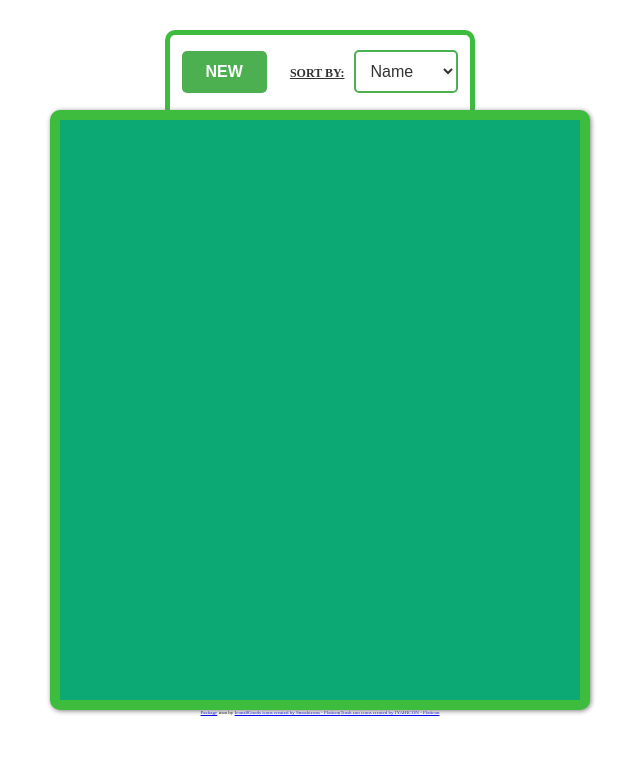
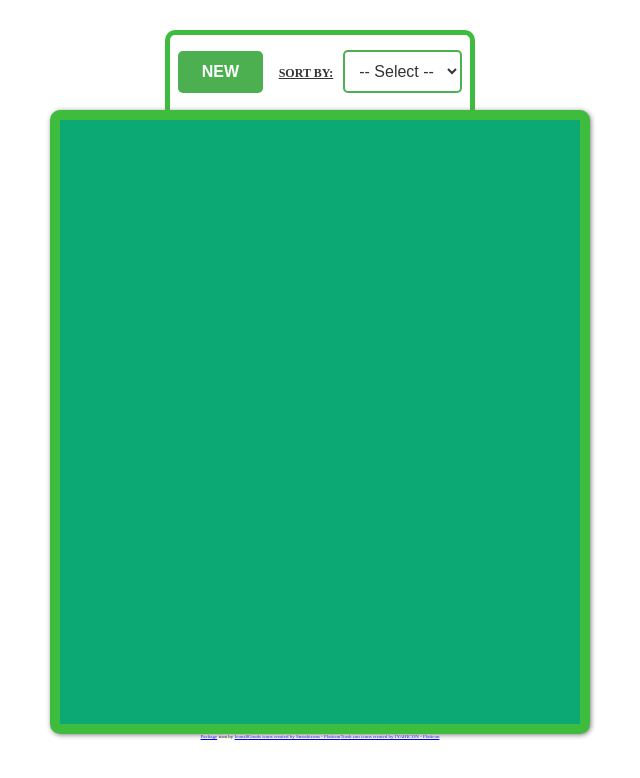
Before and after one commit to TarasCoder/product-list, a React (Create React App) app: page / in a window 1280 px wide. Shown: the top 778 px of the page, without its empty margins (320-960 px from the left). Built offline with nearby package versions, Linux system fonts and the light colour scheme.

Commit message:
adding functionality to save items to ls

```diff
--- a/src/App.css
+++ b/src/App.css
@@ -5,10 +5,10 @@
 }
 .main_block {
   width: 500px;
-  height: 70vh;
+  height: 73vh;
   margin: 0 auto;
   padding: 10px;
-  overflow: hidden;
+  overflow: auto;
   border-radius: 10px;
   box-shadow: 1px 1px 5px gray;
   background-color: rgb(13, 169, 117);
--- a/src/App.js
+++ b/src/App.js
@@ -1,4 +1,4 @@
-import { useState } from "react";
+import { useEffect, useState } from "react";
 import "./App.css";
 import Product from "./components/Product_item/Product";
 import Manage from "./components/Manage/Manage";
@@ -6,8 +6,14 @@ import Attribution from "./components/Attribution/Attribution";
 import AddModal from "./components/AddItemModal/Add_item_modal";
 
 function App() {
+  const LS_PRODUCTS = "PRODUCTS";
+  let lsProducts = JSON.parse(localStorage.getItem(LS_PRODUCTS)) || [];
+  const [products, setProducts] = useState(lsProducts);
   const [newProductIsOpen, setNewProductIsOpen] = useState(false);
-  const [products, setProducts] = useState([]);
+
+  useEffect(() => {
+    localStorage.setItem(LS_PRODUCTS, JSON.stringify(products));
+  }, [products]);
 
   const addProduct = (val) => {
     setProducts((prev) => [...prev, val]);
--- a/src/components/AddItemModal/Add_item_modal.jsx
+++ b/src/components/AddItemModal/Add_item_modal.jsx
@@ -21,6 +21,7 @@ function Add_item_modal(props) {
       ...prev,
       image: imageUrl,
     }));
+    // localStorage.setItem(LS_PRODUCTS, JSON.stringify(newItem));
   }, [imageUrl]);
 
   const handleFileInputChange = (event) => {
--- a/src/components/Manage/Manage.jsx
+++ b/src/components/Manage/Manage.jsx
@@ -13,6 +13,7 @@ function Manage(props) {
           Sort by:
         </label>
         <select name="sort" id="sort">
+          <option value=""selected="true" disabled="disabled">-- Select --</option>
           <option value="name">Name</option>
           <option value="quantity">Quantity</option>
         </select>
```
Also changed, not shown: src/components/Product_item/Product.jsx (+5 -2 lines).
